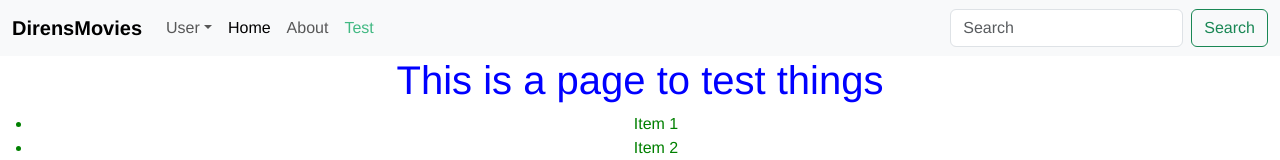
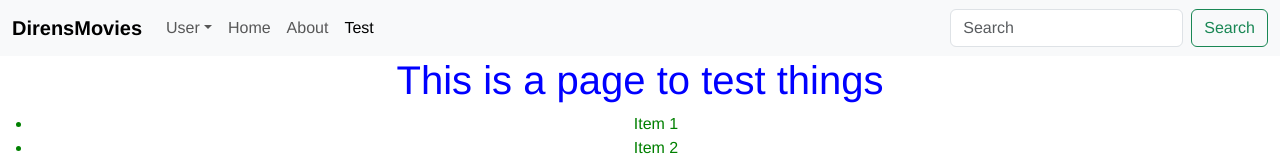
Before and after one commit to DirenCA/movieFrontEnd, a Vue app: page /test in a window 1280 px wide. Shown: the top 160 px of the page. Built offline with nearby package versions, Linux system fonts and the light colour scheme; the HTML template or start-up script is replaced by a standard one.

Commit message:
add active class

```diff
--- a/src/components/Navbar.vue
+++ b/src/components/Navbar.vue
@@ -23,7 +23,7 @@ export default {
             </ul>
           </li>
           <li class="nav-item">
-            <router-link to="/" class="nav-link active" aria-current="page">Home</router-link>
+            <router-link to="/" class="nav-link" aria-current="page">Home</router-link>
           </li>
           <li class="nav-item">
             <router-link to="/about" class="nav-link">About</router-link>
--- a/src/router/index.js
+++ b/src/router/index.js
@@ -23,6 +23,7 @@ const routes = [
 
 const router = createRouter({
   history: createWebHistory(process.env.BASE_URL),
+  linkActiveClass: 'active',
   routes
 })
 
```
